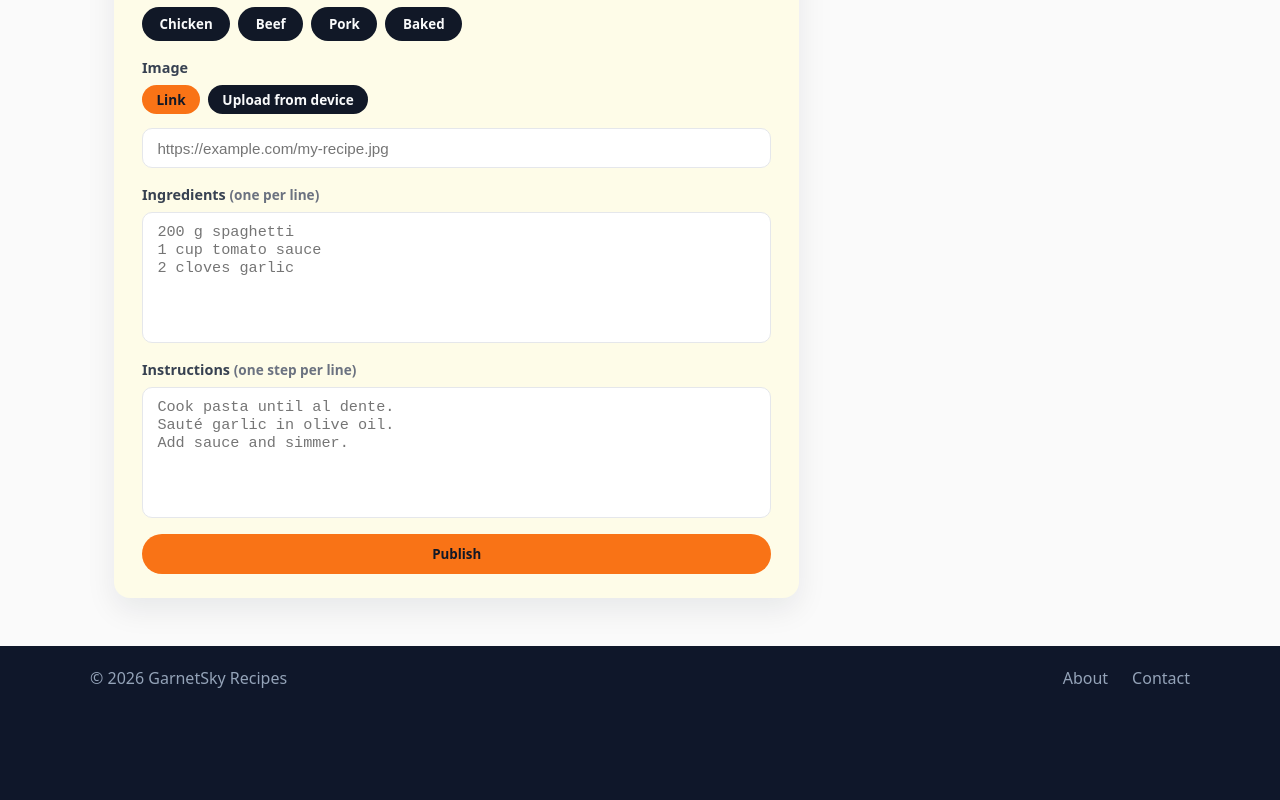
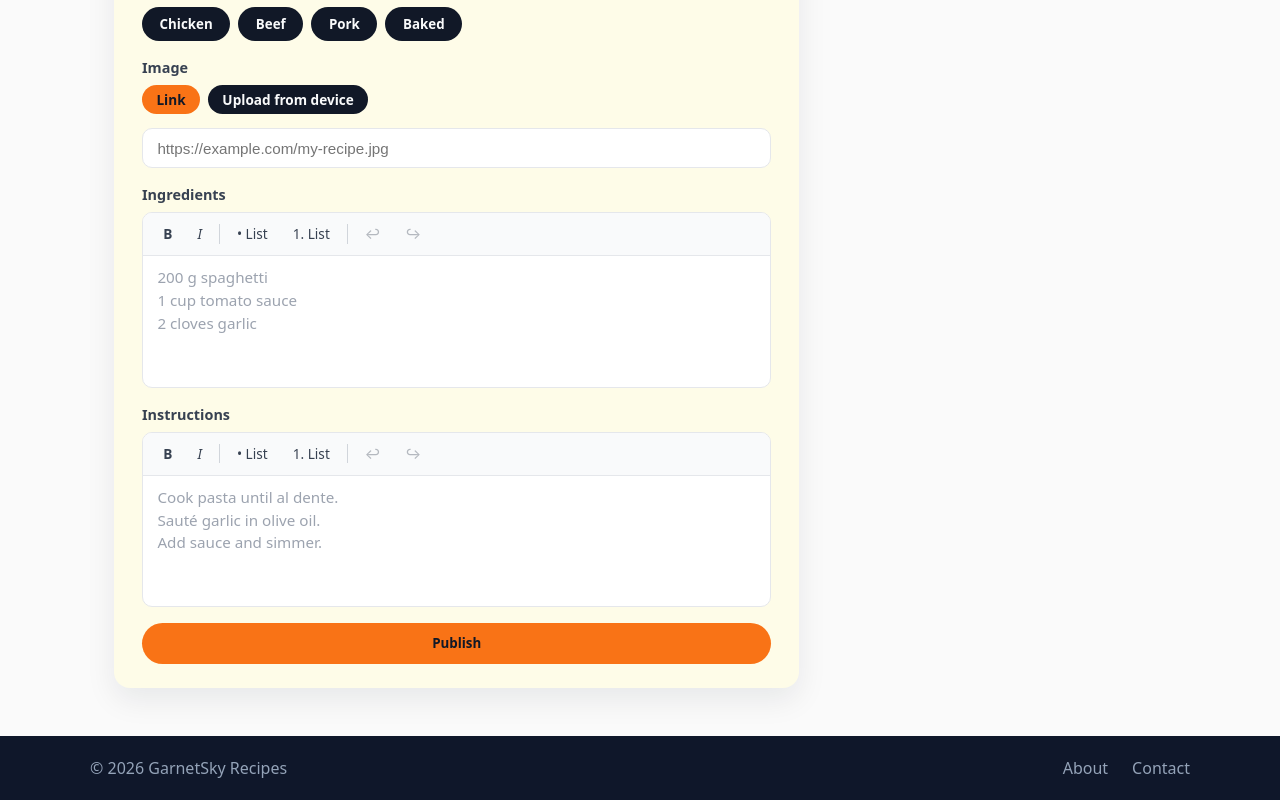
Before and after one commit to carterAnt03/GarnetSky-deploy, a React (Vite) app in the folder app/: page /submit in a window 1280 px wide. Shown: the part 766-1566 px from the top of the page. Before the commit the page ends 1476 px from the top, so only its background shows below. Built offline with nearby package versions, Linux system fonts and the light colour scheme; no server answers.

Commit message:
changed text boxes

```diff
--- a/app/package.json
+++ b/app/package.json
@@ -10,6 +10,10 @@
     "preview": "vite preview"
   },
   "dependencies": {
+    "@tiptap/extension-placeholder": "^3.22.3",
+    "@tiptap/pm": "^3.22.3",
+    "@tiptap/react": "^3.22.3",
+    "@tiptap/starter-kit": "^3.22.3",
     "bcryptjs": "^3.0.3",
     "react": "^19.1.1",
     "react-dom": "^19.1.1",
--- a/app/src/App.css
+++ b/app/src/App.css
@@ -668,6 +668,90 @@ Each theme sets an accent color used for borders, highlights, and tags. */
     margin-right: 0.25rem;
   }
 
+/* Rich text editor */
+
+.rich-editor {
+  border: 1px solid #e5e7eb;
+  border-radius: 10px;
+  overflow: hidden;
+  background: #fff;
+}
+
+.rich-editor-toolbar {
+  display: flex;
+  align-items: center;
+  gap: 0.25rem;
+  padding: 0.4rem 0.6rem;
+  border-bottom: 1px solid #e5e7eb;
+  background: #f9fafb;
+  flex-wrap: wrap;
+}
+
+.rich-editor-btn {
+  padding: 0.25rem 0.6rem;
+  border-radius: 6px;
+  border: 1px solid transparent;
+  background: transparent;
+  font-size: 0.85rem;
+  color: #374151;
+  cursor: pointer;
+  font-weight: 500;
+  line-height: 1.4;
+}
+
+.rich-editor-btn:hover {
+  background: #e5e7eb;
+}
+
+.rich-editor-btn.active {
+  background: #f97316;
+  color: #fff;
+  border-color: #f97316;
+}
+
+.rich-editor-btn:disabled {
+  opacity: 0.35;
+  cursor: default;
+}
+
+.rich-editor-divider {
+  width: 1px;
+  height: 1.2rem;
+  background: #d1d5db;
+  margin: 0 0.15rem;
+}
+
+.rich-editor-content {
+  padding: 0.65rem 0.9rem;
+  min-height: 130px;
+  font-size: 0.95rem;
+  outline: none;
+}
+
+.rich-editor-content .tiptap {
+  outline: none;
+  min-height: 110px;
+}
+
+.rich-editor-content .tiptap p,
+.rich-editor-content .tiptap ul,
+.rich-editor-content .tiptap ol {
+  margin: 0 0 0.4rem;
+}
+
+.rich-editor-content .tiptap ul,
+.rich-editor-content .tiptap ol {
+  padding-left: 1.4rem;
+}
+
+.rich-editor-content .tiptap p.is-editor-empty:first-child::before {
+  content: attr(data-placeholder);
+  color: #9ca3af;
+  float: left;
+  height: 0;
+  pointer-events: none;
+}
+
 /* Contact page */
 
 .contact-form-inline {
--- /dev/null
+++ b/app/src/components/RichEditor.jsx
@@ -0,0 +1,87 @@
+import { useEditor, EditorContent } from "@tiptap/react";
+import StarterKit from "@tiptap/starter-kit";
+import Placeholder from "@tiptap/extension-placeholder";
+import { useEffect } from "react";
+
+export default function RichEditor({ value, onChange, placeholder }) {
+  const editor = useEditor({
+    extensions: [
+      StarterKit,
+      Placeholder.configure({ placeholder: placeholder || "" }),
+    ],
+    content: value || "",
+    onUpdate({ editor }) {
+      onChange(editor.getHTML());
+    },
+  });
+
+  useEffect(() => {
+    if (!editor) return;
+    const current = editor.getHTML();
+    if (value !== current) {
+      editor.commands.setContent(value || "", false);
+    }
+  }, [value]);
+
+  if (!editor) return null;
+
+  return (
+    <div className="rich-editor">
+      <div className="rich-editor-toolbar">
+        <button
+          type="button"
+          title="Bold"
+          className={`rich-editor-btn ${editor.isActive("bold") ? "active" : ""}`}
+          onClick={() => editor.chain().focus().toggleBold().run()}
+        >
+          <strong>B</strong>
+        </button>
+        <button
+          type="button"
+          title="Italic"
+          className={`rich-editor-btn ${editor.isActive("italic") ? "active" : ""}`}
+          onClick={() => editor.chain().focus().toggleItalic().run()}
+        >
+          <em>I</em>
+        </button>
+        <div className="rich-editor-divider" />
+        <button
+          type="button"
+          title="Bullet list"
+          className={`rich-editor-btn ${editor.isActive("bulletList") ? "active" : ""}`}
+          onClick={() => editor.chain().focus().toggleBulletList().run()}
+        >
+          &#8226; List
+        </button>
+        <button
+          type="button"
+          title="Numbered list"
+          className={`rich-editor-btn ${editor.isActive("orderedList") ? "active" : ""}`}
+          onClick={() => editor.chain().focus().toggleOrderedList().run()}
+        >
+          1. List
+        </button>
+        <div className="rich-editor-divider" />
+        <button
+          type="button"
+          title="Undo"
+          className="rich-editor-btn"
+          onClick={() => editor.chain().focus().undo().run()}
+          disabled={!editor.can().undo()}
+        >
+          ↩
+        </button>
+        <button
+          type="button"
+          title="Redo"
+          className="rich-editor-btn"
+          onClick={() => editor.chain().focus().redo().run()}
+          disabled={!editor.can().redo()}
+        >
+          ↪
+        </button>
+      </div>
+      <EditorContent editor={editor} className="rich-editor-content" />
+    </div>
+  );
+}
--- a/app/src/pages/EditRecipe.jsx
+++ b/app/src/pages/EditRecipe.jsx
@@ -3,6 +3,19 @@ import { useNavigate, useParams } from "react-router-dom";
 import { useAuth } from "../context/AuthContext";
 import { getRecipe, updateRecipe } from "../services/recipeService";
 import { TAGS } from "../data/tags";
+import RichEditor from "../components/RichEditor";
+
+function htmlToLines(html) {
+  return html
+    .replace(/<\/p>/gi, "\n")
+    .replace(/<\/li>/gi, "\n")
+    .replace(/<br\s*\/?>/gi, "\n")
+    .replace(/<[^>]+>/g, "")
+    .split("\n")
+    .map((s) => s.trim())
+    .filter(Boolean)
+    .join("\n");
+}
 
 export default function EditRecipe() {
   const { id } = useParams();
@@ -33,8 +46,8 @@ export default function EditRecipe() {
         setTime(recipe.time || "");
         setTags(recipe.tags || []);
         setImageUrl(recipe.thumb || "");
-        setIngredientsText((recipe.ingredients || []).join("\n"));
-        setInstructionsText((recipe.instructions || []).join("\n"));
+        setIngredientsText((recipe.ingredients || []).map((i) => `<p>${i}</p>`).join(""));
+        setInstructionsText((recipe.instructions || []).map((i) => `<p>${i}</p>`).join(""));
       } catch (err) {
         setError("Failed to load recipe.");
       } finally {
@@ -65,8 +78,8 @@ export default function EditRecipe() {
         time: time.trim() || null,
         tags: tags.join(","),
         imageUrl: imageUrl.trim() || null,
-        ingredientsText,
-        instructionsText,
+        ingredientsText: htmlToLines(ingredientsText),
+        instructionsText: htmlToLines(instructionsText),
       });
       navigate(`/recipe/${id}`);
     } catch (err) {
@@ -139,13 +152,13 @@ export default function EditRecipe() {
               </div>
 
               <div className="form-field">
-                <label>Ingredients <span className="muted" style={{ fontSize: "0.85rem" }}>(one per line)</span></label>
-                <textarea rows={6} value={ingredientsText} maxLength={2000} style={{ resize: "none" }} onChange={(e) => setIngredientsText(e.target.value)} />
+                <label>Ingredients</label>
+                <RichEditor value={ingredientsText} onChange={setIngredientsText} />
               </div>
 
               <div className="form-field">
-                <label>Instructions <span className="muted" style={{ fontSize: "0.85rem" }}>(one step per line)</span></label>
-                <textarea rows={6} value={instructionsText} maxLength={3000} style={{ resize: "none" }} onChange={(e) => setInstructionsText(e.target.value)} />
+                <label>Instructions</label>
+                <RichEditor value={instructionsText} onChange={setInstructionsText} />
               </div>
 
               {error && <p className="error-text">{error}</p>}
--- a/app/src/pages/Submit.jsx
+++ b/app/src/pages/Submit.jsx
@@ -3,6 +3,19 @@ import { Link, useNavigate } from "react-router-dom";
 import { useAuth } from "../context/AuthContext";
 import { createRecipe, uploadImage } from "../services/recipeService";
 import { TAGS } from "../data/tags";
+import RichEditor from "../components/RichEditor";
+
+function htmlToLines(html) {
+  return html
+    .replace(/<\/p>/gi, "\n")
+    .replace(/<\/li>/gi, "\n")
+    .replace(/<br\s*\/?>/gi, "\n")
+    .replace(/<[^>]+>/g, "")
+    .split("\n")
+    .map((s) => s.trim())
+    .filter(Boolean)
+    .join("\n");
+}
 
 export default function SubmitPage() {
   const { user } = useAuth();
@@ -69,8 +82,8 @@ export default function SubmitPage() {
         time: time.trim() || null,
         tags: tags.join(","),
         imageUrl: imageUrl.trim() || null,
-        ingredientsText,
-        instructionsText,
+        ingredientsText: htmlToLines(ingredientsText),
+        instructionsText: htmlToLines(instructionsText),
       });
 
       if (!recipe || !recipe.id) {
@@ -249,30 +262,20 @@ export default function SubmitPage() {
               </div>
 
               <div className="form-field">
-                <label>
-                  Ingredients <span className="muted" style={{ fontSize: "0.85rem" }}>(one per line)</span>
-                </label>
-                <textarea
-                  rows={6}
-                  placeholder={"200 g spaghetti\n1 cup tomato sauce\n2 cloves garlic"}
+                <label>Ingredients</label>
+                <RichEditor
                   value={ingredientsText}
-                  maxLength={2000}
-                  style={{ resize: "none" }}
-                  onChange={(e) => setIngredientsText(e.target.value)}
+                  onChange={setIngredientsText}
+                  placeholder="200 g spaghetti&#10;1 cup tomato sauce&#10;2 cloves garlic"
                 />
               </div>
 
               <div className="form-field">
-                <label>
-                  Instructions <span className="muted" style={{ fontSize: "0.85rem" }}>(one step per line)</span>
-                </label>
-                <textarea
-                  rows={6}
-                  placeholder={"Cook pasta until al dente.\nSauté garlic in olive oil.\nAdd sauce and simmer."}
+                <label>Instructions</label>
+                <RichEditor
                   value={instructionsText}
-                  maxLength={3000}
-                  style={{ resize: "none" }}
-                  onChange={(e) => setInstructionsText(e.target.value)}
+                  onChange={setInstructionsText}
+                  placeholder="Cook pasta until al dente.&#10;Sauté garlic in olive oil.&#10;Add sauce and simmer."
                 />
               </div>
 
```
Also changed, not shown: 1 other file (tests, documents, lock files or other folders).
